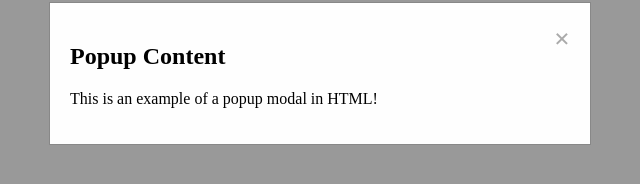
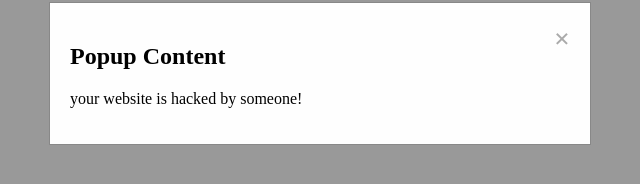
Before and after one commit to vamsi-99940/suspicious, a plain HTML site: page index.html in a window 1280 px wide. Both pictures are taken after a click on the button "Open Popup". Shown: the part 190-374 px from the top of the page, 320-960 px from the left. Drawn offline with Linux system fonts and the light colour scheme.

Commit message:
Update index.html

```diff
--- a/index.html
+++ b/index.html
@@ -55,7 +55,7 @@
         <div class="modal-content">
             <span class="close">&times;</span>
             <h2>Popup Content</h2>
-            <p>This is an example of a popup modal in HTML!</p>
+            <p>your website is hacked by someone!</p>
         </div>
     </div>
 
```
